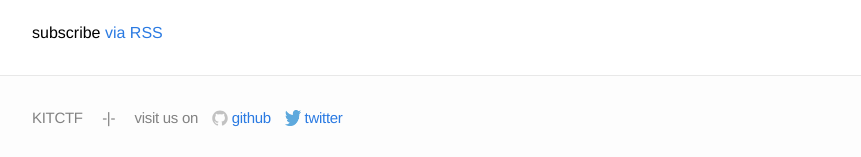
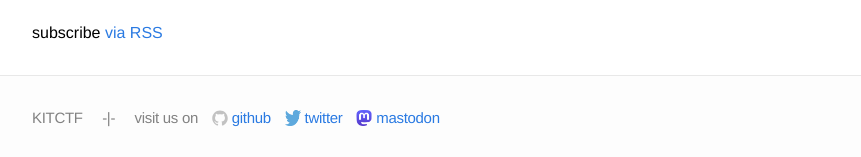
Before and after one commit to kitctf/www, a Jekyll site: the page built from index.html, in a window 1280 px wide and 1400 px high, scrolled down 7716 px. Shown: the part 1240-1397 px from the top of the window, without its empty margins (208-1069 px from the left). Built offline with Jekyll 4.4.1, drawn with Linux system fonts in a browser that asks for light colours.

Commit message:
Add Mastodon to footer

```diff
--- a/_config.yml
+++ b/_config.yml
@@ -6,6 +6,7 @@ description: "We are a group of students, computer security enthusiasts and CTF
 
 github: kitctf
 twitter: KITCTF
+mastodon: "https://infosec.exchange/@KITCTF"
 
 # Build settings
 markdown: kramdown
--- a/_includes/footer.html
+++ b/_includes/footer.html
@@ -30,6 +30,12 @@
           </span>
           <span class="servicename">twitter</span>
         </a>
+        <a rel="me" href="{{ site.mastodon }}">
+          <span class="icon mastodon">
+            <img class="mastodon-icon" src="/imgs/Mastodon_logo.png" />
+          </span>
+          <span class="servicename">mastodon</span>
+        </a>
       </li>
     </ul>
 
--- a/css/main.css
+++ b/css/main.css
@@ -96,6 +96,7 @@ a:visited { color: #205caa; }
 }
 
 .github-icon,
+.mastodon-icon,
 .twitter-icon {
   display: inline-block;
   width: 16px;
```
Also changed, not shown: imgs/Mastodon_logo.png (added).
